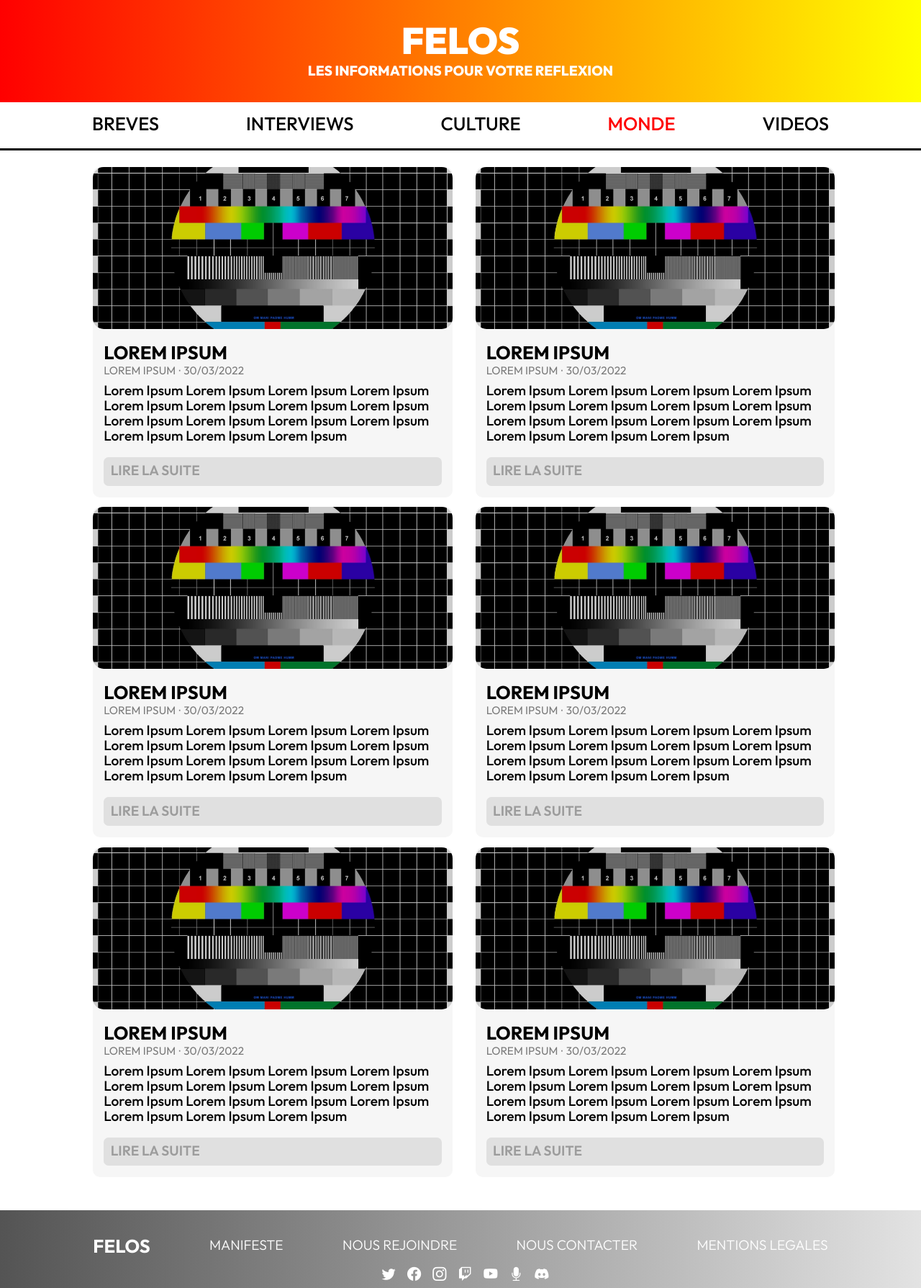
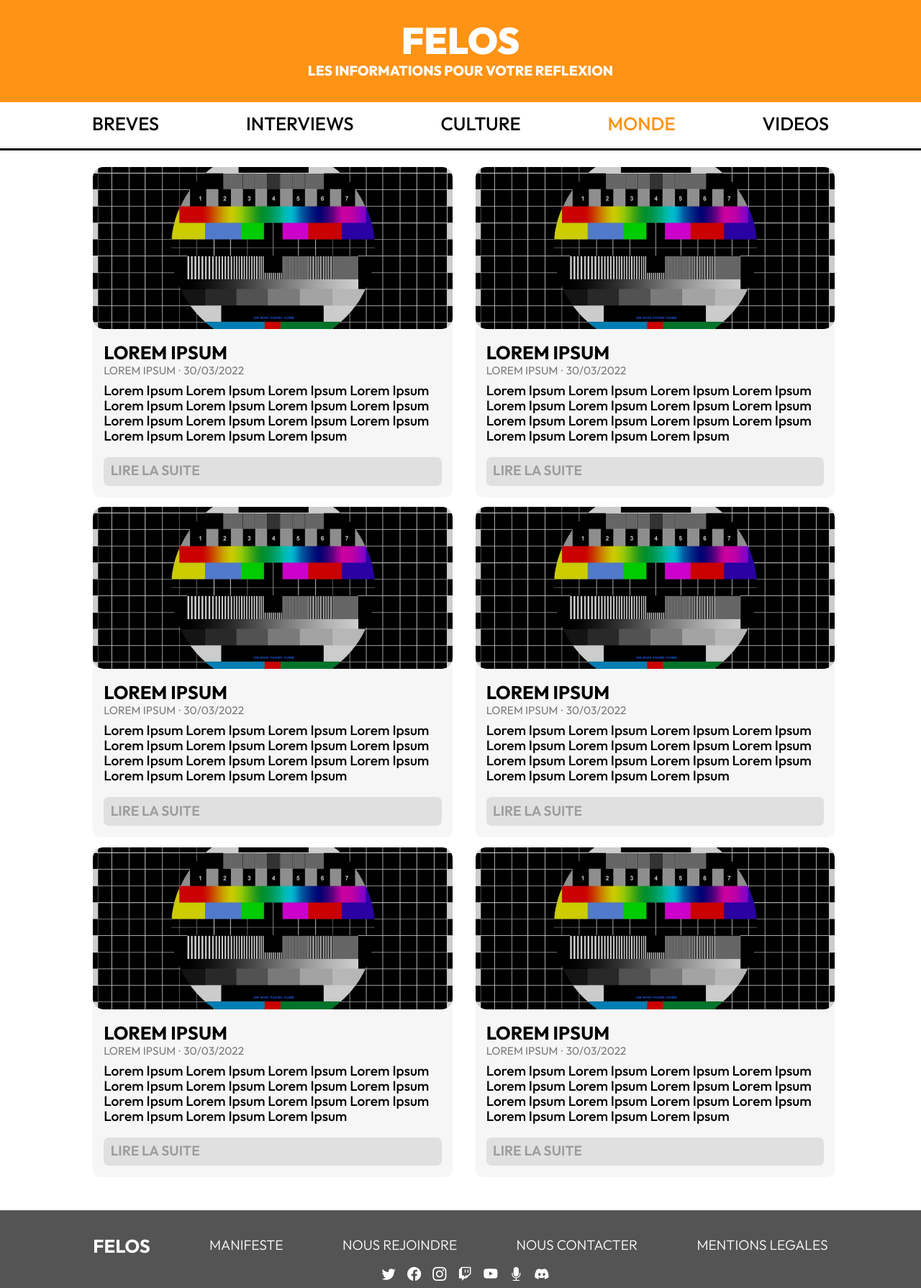
Before and after one commit to FELOSNews/website, a Jekyll site: the page built from pages/monde.html, in a window 1280 px wide. Shown: the whole page at 72% size. Built offline with Jekyll 4.4.1, drawn with Linux system fonts in a browser that asks for light colours; the list of posts is cut into pages by our own code.

Commit message:
💄 ⚡️ Apply new colors & remove useless CSS files

```diff
--- a/_layouts/pager.html
+++ b/_layouts/pager.html
@@ -9,7 +9,7 @@
 
     <link rel="stylesheet" href="/assets/css/fonts.css">
     <link rel="stylesheet" href="/assets/css/header.css">
-    <link rel="stylesheet" href="/assets/css/pagers.css">
+    <link rel="stylesheet" href="/assets/css/home.css">
     <link rel="stylesheet" href="/assets/css/footer.css">
 
     <link rel="stylesheet" href="https://cdn.jsdelivr.net/npm/bootstrap-icons@1.8.1/font/bootstrap-icons.css">
@@ -30,7 +30,26 @@
 
     <style>
         a.{{ page.pagination.category }} {
-            color: #FF0000;
+            color: #FF9315;
+        }
+
+        .pagerButtons a {
+            text-decoration: none;
+        }
+
+        .pagerButtons button {
+            height: 5vh;
+
+            border: none;
+            border-radius: 5px;
+
+            color: #FFFFFF;
+            font-family: "Outfit SemiBold";
+            font-size: 2vh;
+
+            background-color: #FF9315;
+
+            cursor: pointer;
         }
     </style>
 </head>
--- a/assets/css/footer.css
+++ b/assets/css/footer.css
@@ -7,7 +7,7 @@
     align-items: center;
 
     color: #FFFFFF;
-    background: linear-gradient(270deg, #FFFFFF -19.92%, #545454 100%, #000000 100%);
+    background-color: #545454;
 
     font-family: "Outfit Light";
 }
--- a/assets/css/header.css
+++ b/assets/css/header.css
@@ -16,7 +16,7 @@
 
     flex-direction: column;
 
-    background: linear-gradient(90deg, #FF0000 0%, #FFFF00 100%);
+    background-color: #FF9315;
 }
 
 .header .title {
--- a/assets/css/pagers.css
+++ /dev/null
@@ -1,339 +0,0 @@
-html, body {
-    height: 100%;
-
-    margin: 0;
-
-    text-transform: uppercase;
-}
-
-.articles {
-    display: flex;
-    flex-direction: column;
-    justify-content: center;
-    align-items: center;
-}
-
-.coverImg {
-    height: 100%;
-    width: 100%;
-    object-fit: cover;
-
-    border-radius: 15px;
-
-    filter: brightness(0.8);
-}
-
-.postURL {
-    text-decoration: none;
-}
-
-
-.latestArticles {
-    width: 82.79vw;
-
-    margin-top: -1vh;
-    margin-left: 3vw;
-}
-
-.article {
-    background-color: #F6F6F6;
-
-    border-radius: 10px;
-
-    display: inline-block;
-
-    margin-bottom: 1.5vh;
-
-    margin-right: 2.2vw;
-    width: 25vw;
-}
-
-.article .cover {
-    height: 25vh;
-    width: 25vw;
-}
-
-.article .infos {
-    padding-left: 3%;
-    padding-right: 3%;
-}
-
-.article .infos .title {
-    font-family: "Outfit Bold";
-    font-size: 2vw;
-}
-
-.article .infos .meta {
-    font-family: "Outfit Regular";
-    font-size: 0.8vw;
-
-    opacity: 50%;
-}
-
-.article .infos .description {
-    display: block;
-
-    font-family: "Outfit Medium";
-    font-size: 1vw;
-
-    text-transform: initial;
-
-    margin-top: 1vh;
-}
-
-.article .infos .openArticle {
-    display: block;
-
-    background-color: #E0E0E0;
-
-    color: #9C9C9C;
-    text-decoration: none;
-    font-family: "Outfit SemiBold";
-    font-size: 1vw;
-
-    border-radius: 6.86px;
-
-    padding: 2%;
-}
-
-@media screen and (max-width: 1499px) {
-    .article .infos .meta {
-        font-size: 1vw;
-    }
-
-    .article .infos .description, .article .infos .openArticle {
-        font-size: 1.2vw;
-    }
-}
-
-@media screen and (max-width: 1299px) {
-    .article {
-        width: 39vw;
-    }
-
-    .article .cover {
-        height: 25vh;
-        width: 39vw;
-    }
-
-    .article .infos .meta {
-        font-size: 1.2vw;
-    }
-
-    .article .infos .description, .article .infos .openArticle {
-        font-size: 1.5vw;
-    }
-}
-
-@media screen and (max-width: 1016px) {
-    .article {
-        margin-right: 1.7vw;
-        width: 39vw;
-    }
-
-    .article .cover {
-        height: 25vh;
-        width: 39vw;
-    }
-
-    .article .infos .meta {
-        font-size: 1.5vw;
-    }
-
-    .article .infos .description, .article .infos .openArticle {
-        font-size: 1.7vw;
-    }
-}
-
-@media screen and (max-width: 930px) {
-    .article {
-        margin-right: 1.7vw;
-        width: 39vw;
-    }
-
-    .article .cover {
-        height: 25vh;
-        width: 39vw;
-    }
-
-    .article .infos .meta {
-        font-size: 1.7vw;
-    }
-
-    .article .infos .description, .article .infos .openArticle {
-        font-size: 1.9vw;
-    }
-}
-
-@media screen and (max-width: 745px) {
-    .latestArticles {
-        width: 87.79vw;
-
-        margin-top: -1vh;
-        margin-left: 8vw;
-    }
-
-    .article {
-        width: 39vw;
-    }
-
-    .article .cover {
-        height: 20vh;
-        width: 39vw;
-    }
-
-    .article .infos .title {
-        font-size: 2.7vw;
-    }
-
-    .article .infos .meta {
-        font-size: 1.9vw;
-    }
-
-    .article .infos .description, .article .infos .openArticle {
-        font-size: 2.2vw;
-    }
-}
-
-@media screen and (max-width: 635px) {
-    .article {
-        width: 79.79vw;
-    }
-
-    .article .cover {
-        height: 15vh;
-        width: 79.79vw;
-    }
-
-    .article .infos {
-        margin-top: 1vw;
-    }
-
-    .article .infos .title {
-        font-size: 3vw;
-    }
-
-    .article .infos .meta {
-        display: block;
-
-        font-size: 1.9vw;
-    }
-
-    .article .infos .description, .article .infos .openArticle {
-        font-size: 2.5vw;
-
-        margin-top: -1vw;
-    }
-}
-
-@media screen and (max-width: 550px) {
-    .article {
-        width: 79.79vw;
-    }
-
-    .article .cover {
-        height: 15vh;
-        width: 79.79vw;
-    }
-
-    .article .infos {
-        margin-top: 1vw;
-    }
-
-    .article .infos .title {
-        font-size: 3.2vw;
-    }
-
-    .article .infos .meta {
-        display: block;
-
-        font-size: 2.1vw;
-    }
-
-    .article .infos .description, .article .infos .openArticle {
-        font-size: 2.9vw;
-
-        margin-top: -1vw;
-    }
-}
-
-@media screen and (max-width: 460px) {
-    .article {
-        width: 79.79vw;
-    }
-
-    .article .cover {
-        height: 15vh;
-        width: 79.79vw;
-    }
-
-    .article .infos {
-        margin-top: 1vw;
-    }
-
-    .article .infos .title {
-        font-size: 3.5vw;
-    }
-
-    .article .infos .meta {
-        display: block;
-
-        font-size: 2.4vw;
-    }
-
-    .article .infos .description, .article .infos .openArticle {
-        font-size: 3vw;
-
-        margin-top: -1vw;
-    }
-}
-
-@media screen and (max-width: 365px) {
-    .article {
-        width: 79.79vw;
-    }
-
-    .article .cover {
-        height: 15vh;
-        width: 79.79vw;
-    }
-
-    .article .infos {
-        margin-top: 1vw;
-    }
-
-    .article .infos .title {
-        font-size: 4vw;
-    }
-
-    .article .infos .meta {
-        display: block;
-
-        font-size: 2.7vw;
-    }
-
-    .article .infos .description, .article .infos .openArticle {
-        font-size: 3.5vw;
-
-        margin-top: -1vw;
-    }
-}
-
-.pagerButtons a {
-    text-decoration: none;
-}
-
-.pagerButtons button {
-    height: 5vh;
-
-    border: none;
-    border-radius: 5px;
-
-    color: #FFFFFF;
-    font-family: "Outfit SemiBold";
-    font-size: 2vh;
-
-    background: linear-gradient(90deg, #FF0000 0%, #FFFF00 115%);
-
-    cursor: pointer;
-}
```
